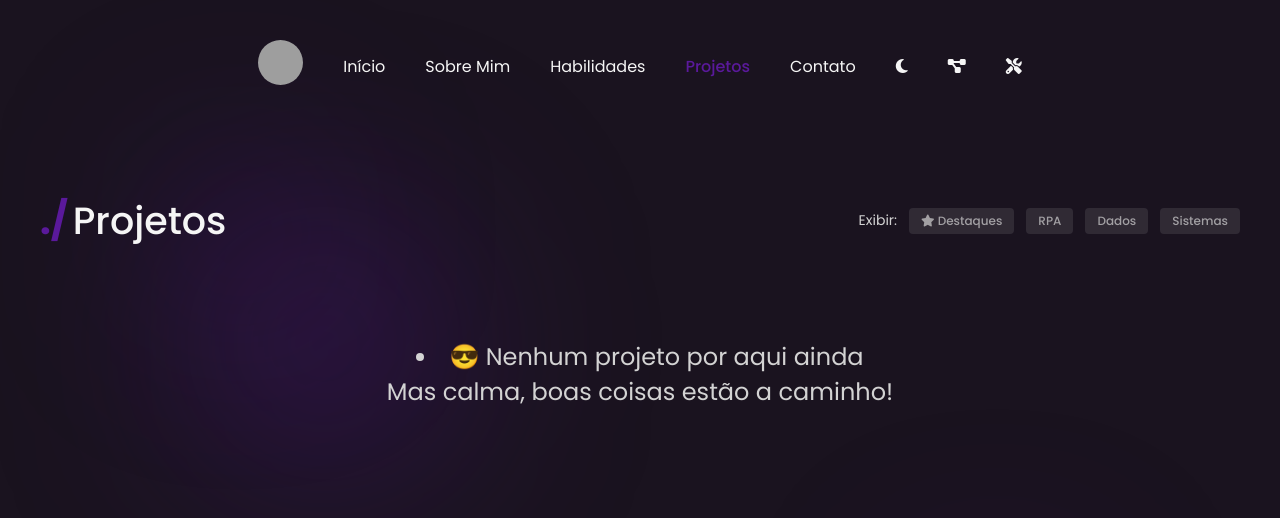
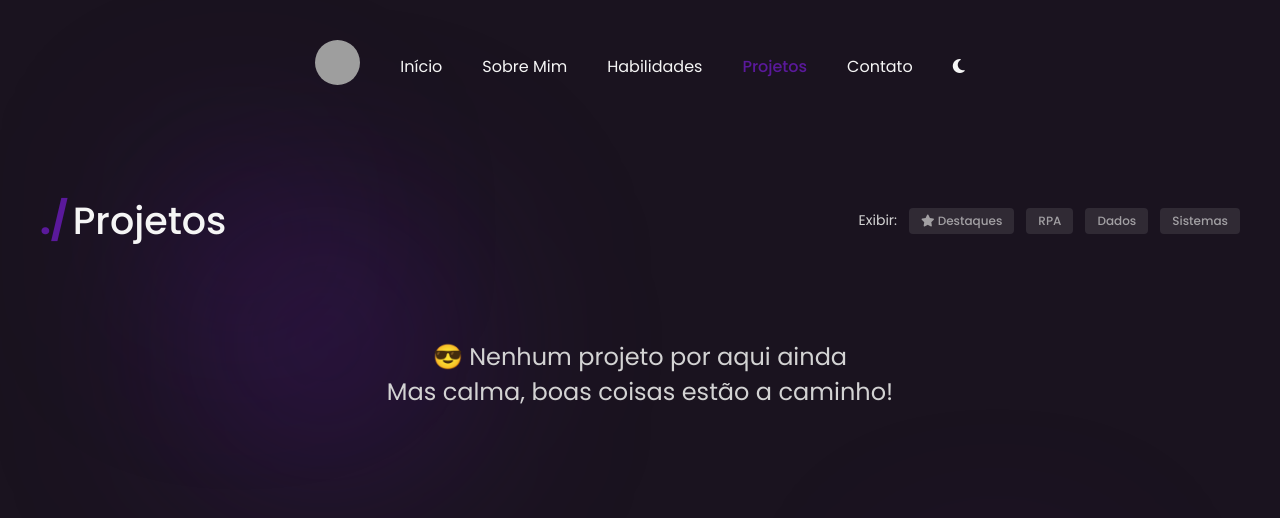
Before and after one commit to devgabriellimaruas/automation-portfolio, a Django app: page /projects/ in a window 1280 px wide. Shown: the top 518 px of the page. Run offline with Django 5.2, Linux system fonts and the light colour scheme; data that the repository does not hold is empty; some libraries are stand-ins or nearby versions; grey boxes are pictures that could not be loaded.

```diff
--- a/portfolio/apps/project/templates/projects/create_projects.html
+++ b/portfolio/apps/project/templates/projects/create_projects.html
@@ -89,10 +89,10 @@
       </div>
     </li>
     {% empty %}
-    <li class="not-found">
+    <p class="not-found">
       😎 Nenhum projeto por aqui ainda<br>
       Mas calma, boas coisas estão a caminho!
-    </li>
+    </p>
     {% endfor %}
   </ul>
 
--- a/portfolio/apps/project/templates/projects/projects.html
+++ b/portfolio/apps/project/templates/projects/projects.html
@@ -31,10 +31,10 @@
       {% endfor %}
     </div>
     {% else %}
-    <li class="not-found">
+    <p class="not-found">
       😎 Nenhum projeto por aqui ainda<br>
       Mas calma, boas coisas estão a caminho!
-    </li>
+    </p>
     {% endif %}
   </div>
 </div>
--- a/portfolio/apps/project/templates/projects/view_project.html
+++ b/portfolio/apps/project/templates/projects/view_project.html
@@ -65,10 +65,10 @@
             {% endfor %}
         </div>
         {% else %}
-        <li class="not-found">
+        <p class="not-found">
             😎 Nenhum projeto por aqui ainda<br>
             Mas calma, boas coisas estão a caminho!
-        </li>
+        </p>
         {% endif %}
     </div>
 </div>
--- a/portfolio/templates/components/base.html
+++ b/portfolio/templates/components/base.html
@@ -51,10 +51,6 @@
         <a href="" id="theme-toggle" class="nav-link" aria-label="Toggle Theme">
             <i class="fa-solid fa-moon"></i></a>
 
-        <a href="/projects/create" class="nav-link"><i class="fa-solid fa-diagram-project"></i></a>
-
-        <a href="/about/read" class="nav-link"><i class="fa-solid fa-screwdriver-wrench"></i></a>
-
     </nav>
 
     {% block content %}{% endblock %}
```
Also changed, not shown: portfolio/db.sqlite3 (added).
